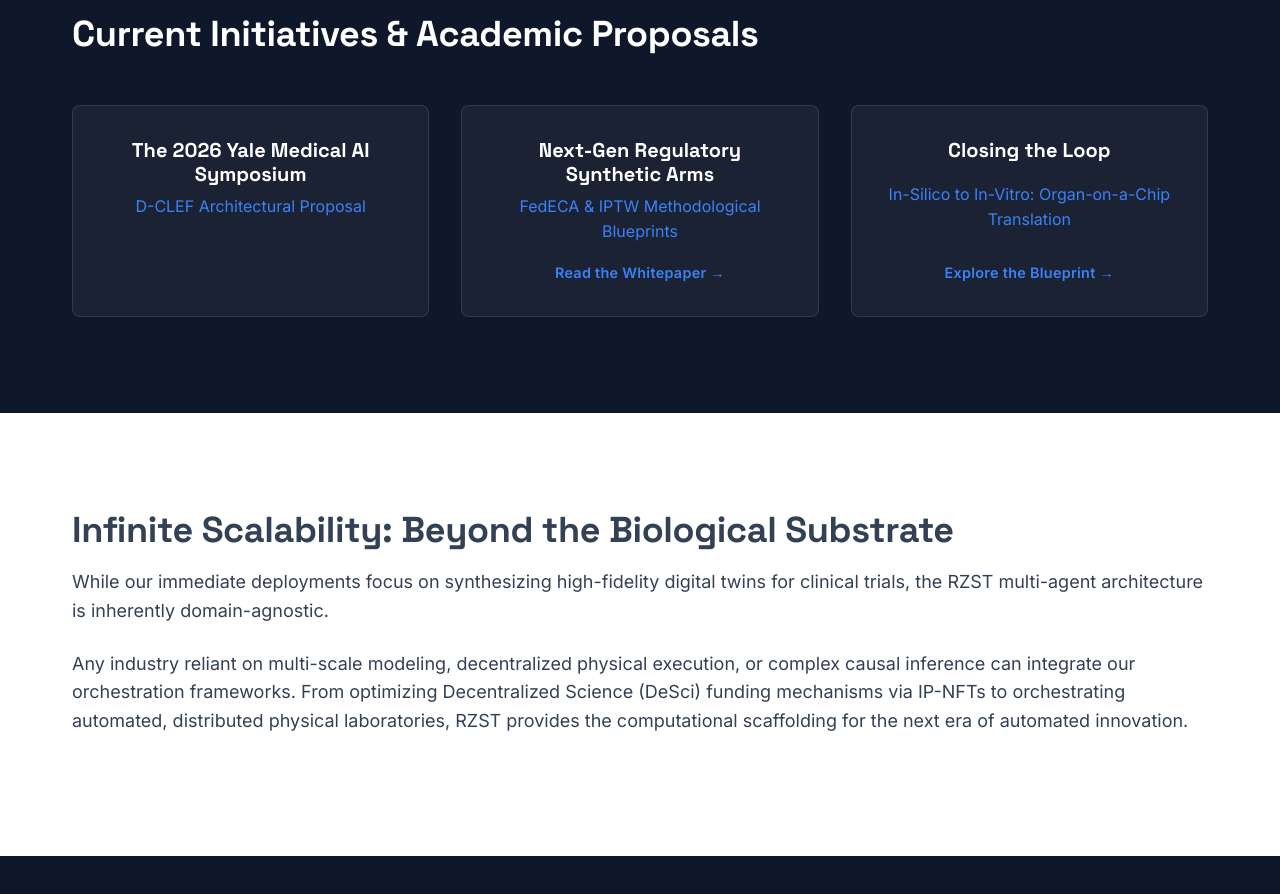
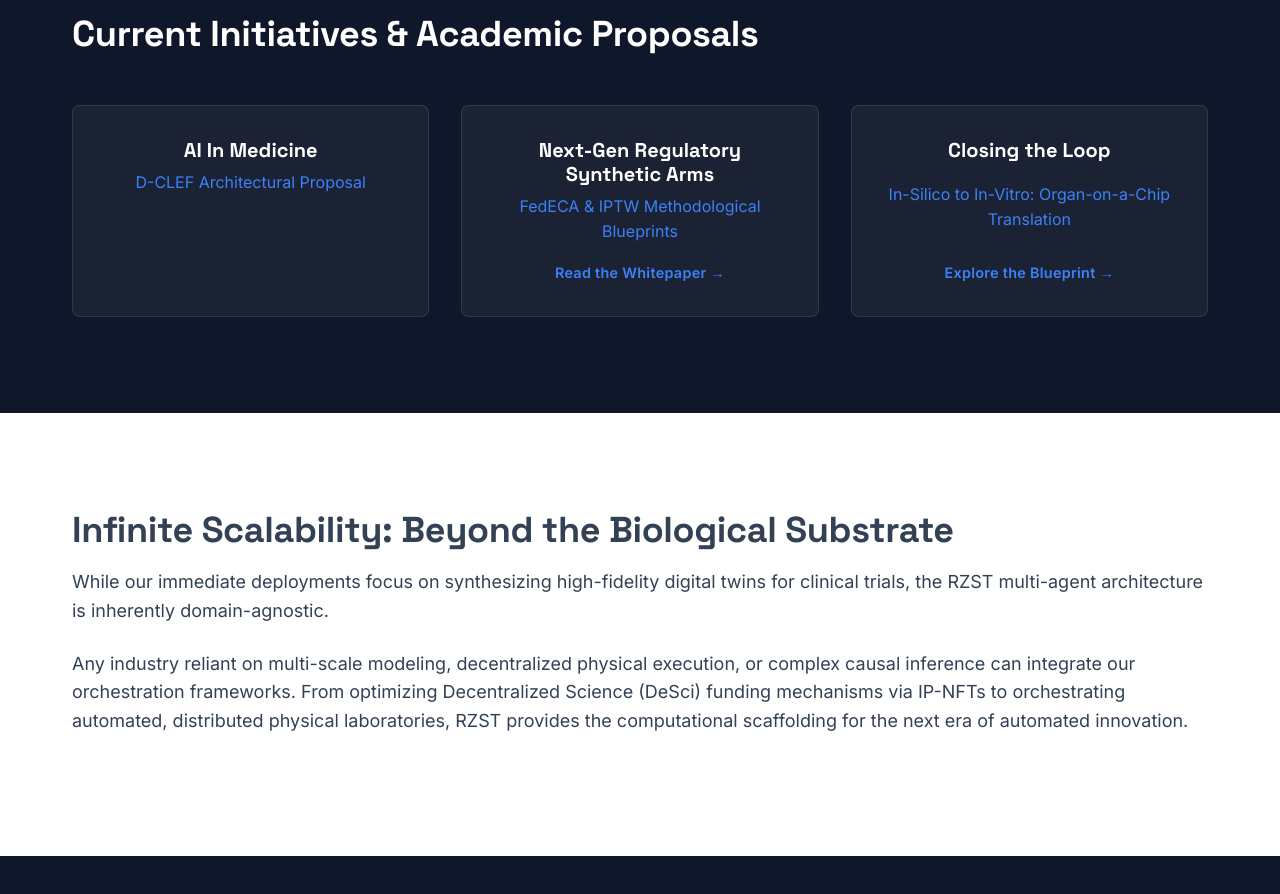
Before and after one commit to Ethical-AI-User/rzst_website, a plain HTML site: page index.html in a window 1280 px wide. Shown: the part 4660-5554 px from the top of the page. Drawn offline with Linux system fonts and the light colour scheme.

Commit message:
Update event title from '2026 Yale Medical AI Symposium' to 'AI In Medicine'

```diff
--- a/index.html
+++ b/index.html
@@ -124,7 +124,7 @@
                 <h2>Current Initiatives &amp; Academic Proposals</h2>
                 <div class="feature-cards">
                     <div class="card">
-                        <h3>The 2026 Yale Medical AI Symposium</h3>
+                        <h3>AI In Medicine</h3>
                         <p>D-CLEF Architectural Proposal</p>
                     </div>
                     <div class="card card-linked">
```
